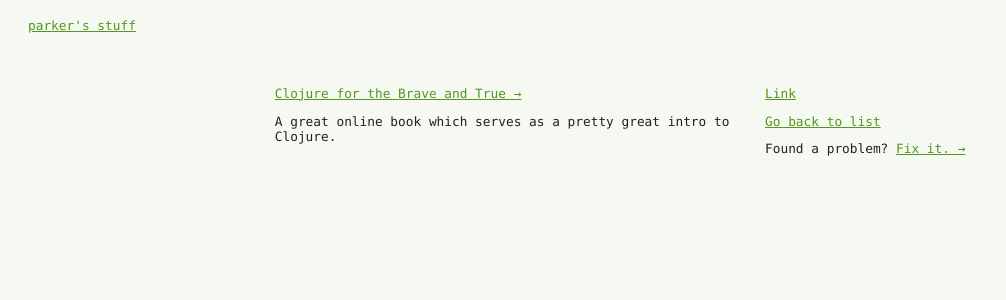
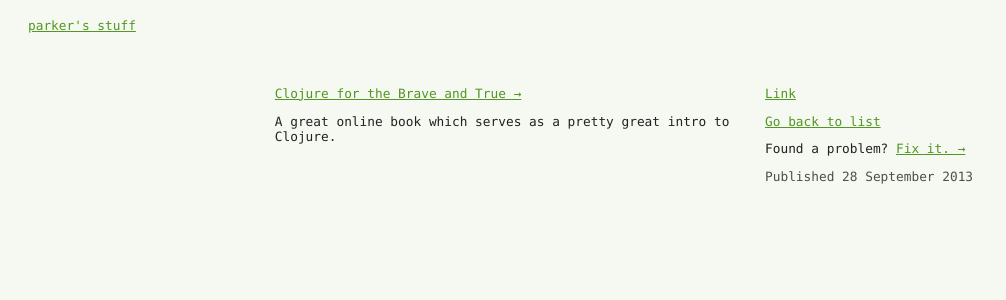
Before and after one commit to parkr/stuff, a Jekyll site: the page built from _posts/2013-09-28-clojure-for-the-brave-and-true.markdown, in a window 1280 px wide. Shown: the top 300 px of the page, without its empty margins (0-1006 px from the left). Built offline with Jekyll 4.4.1, drawn with Linux system fonts in a browser that asks for light colours.

Commit message:
Specify when a post was published in the HTML

```diff
--- a/_layouts/post.html
+++ b/_layouts/post.html
@@ -38,6 +38,8 @@
          Fix it. &rarr;
        </a>
     </p>
+
+    <p class="published_at">Published {{ page.date | date_to_long_string }}</p>
   </div>
   <!-- end sidebar -->
 
--- a/css/parkersstuff.scss
+++ b/css/parkersstuff.scss
@@ -65,3 +65,7 @@
   height: 20px;
   width: 20px;
 }
+
+.published_at {
+  color: rgb(78, 78, 78);
+}
```
